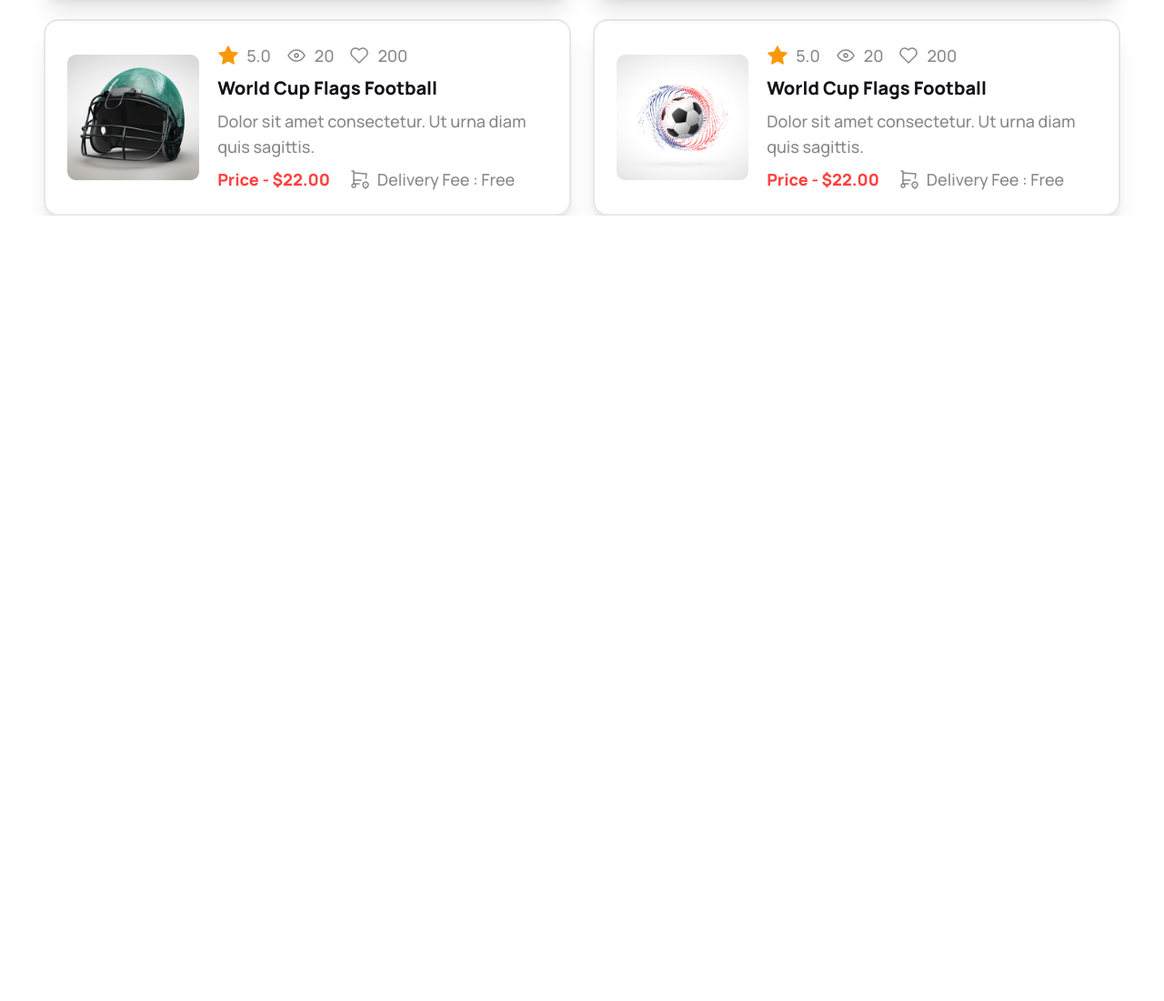
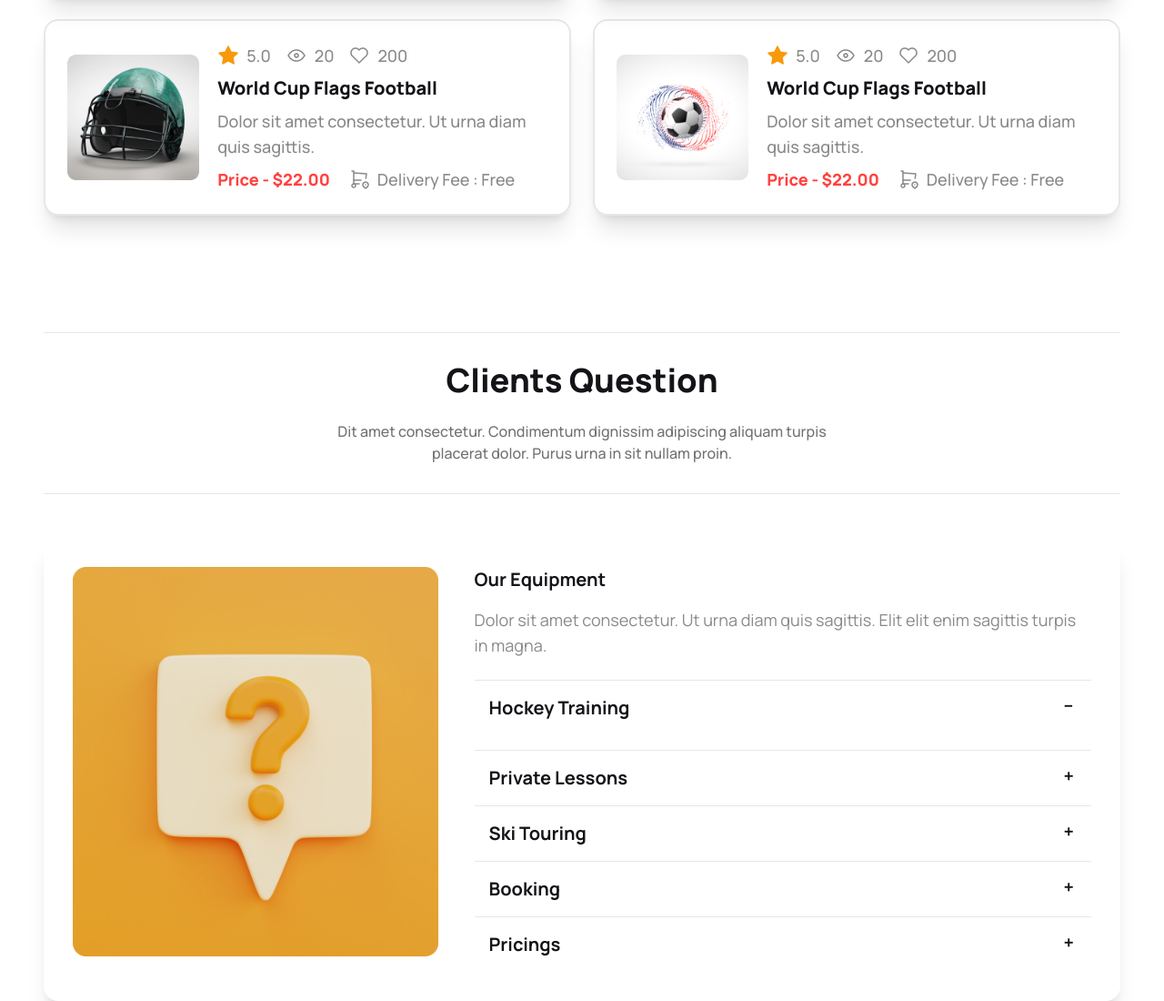
Before and after one commit to mrmoinbd/my-third-assignment, a plain HTML site: page index.html in a window 1280 px wide. Shown: the part 3596-4696 px from the top of the page at 91% size. Before the commit the page ends 3833 px from the top, so only its background shows below. Drawn offline with nearby package versions, Linux system fonts and the light colour scheme.

Commit message:
Client Question section add

```diff
--- a/index.html
+++ b/index.html
@@ -523,17 +523,113 @@
                                 <h3 class="text-[#FF4240] text-lg font-extrabold">Price - $22.00</h3>
                                 <p class="text-[#13131880] text-lg font-medium flex "> <img class="mr-2"
                                         src="./Images/cart-frame.svg" alt="">Delivery Fee : Free</p>
+
                             </div>
 
                         </div>
                     </div>
                     <!-- sixth product card end -->
-
                 </div>
                 <!-- Product card container end -->
             </div>
+
         </section>
         <!-- Our new product section end -->
+
+        <!-- Client Question section start -->
+        <section class="container mx-auto lg:px-12 px-4 lg:mt-32">
+            <hr class="text-[#13131833]  mb-8">
+            <div>
+                <h1 class="text-4xl font-extrabold text-[#131318] text-center">Clients Question</h1>
+                <p class="text-[#13131899] text-[16px] font-medium mt-6 mb-8 text-center lg:w-1/2 mx-auto">Dit amet consectetur. Condimentum dignissim adipiscing aliquam turpis placerat dolor. Purus urna in sit nullam proin.  </p>
+                <hr class="text-[#13131833]  mt-8 mb-12">
+
+                <!-- Accordion container start-->
+                <div class="flex flex-col lg:flex-row p-8  space-x-10 border-[#1313181a] boder-1 rounded-2xl shadow-xl">
+                    <!-- flex first div start-->
+                    <div>
+                        <img src="Images/11.png" alt="">
+                    </div>
+                    <!--  flex first div end -->
+
+                    <!-- flex second div with accordion start-->
+                    <div>
+                        <h2 class="text-[#131318] text-xl font-bold">Our Equipment</h2>
+                        <p class="text-[#13131880] text-lg font-normal mt-4 mb-6">Dolor sit amet consectetur. Ut urna
+                            diam quis
+                            sagittis. Elit elit enim sagittis turpis in magna. </p>
+
+                        <hr class="text-[#13131833]">
+
+                        <div class="text-xl font-bold text-[#131318]">
+
+                            <div class="collapse collapse-plus ">
+                                <input type="radio" name="my-accordion-3" checked="checked" />
+                                <div class="collapse-title">
+                                    Hockey Training
+                                </div>
+                                <div class="collapse-content">
+                                    <p></p>
+                                </div>
+                            </div>
+
+                            <hr class="text-[#13131833]">
+
+                            <div class="collapse collapse-plus ">
+                                <input type="radio" name="my-accordion-3" />
+                                <div class="collapse-title">
+                                    Private Lessons
+                                </div>
+                                <div class="collapse-content">
+                                    <p>hello</p>
+                                </div>
+                            </div>
+
+                            <hr class="text-[#13131833]">
+
+                            <div class="collapse collapse-plus ">
+                                <input type="radio" name="my-accordion-3" />
+                                <div class="collapse-title">
+                                    Ski Touring
+                                </div>
+                                <div class="collapse-content">
+                                    <p>hello</p>
+                                </div>
+                            </div>
+
+                            <hr class="text-[#13131833]">
+
+                            <div class="collapse collapse-plus ">
+                                <input type="radio" name="my-accordion-3" />
+                                <div class="collapse-title">
+                                    Booking
+                                </div>
+                                <div class="collapse-content">
+                                    <p>hello</p>
+                                </div>
+                            </div>
+
+                            <hr class="text-[#13131833]">
+
+                            <div class="collapse collapse-plus">
+                                <input type="radio" name="my-accordion-3" />
+                                <div class="collapse-title">
+                                    Pricings
+                                </div>
+                                <div class="collapse-content">
+                                    <p>hello</p>
+                                </div>
+                            </div>
+
+
+                        </div>
+                    </div>
+                    <!-- flex second div with accordion end-->
+                </div>
+                <!-- Accordion container end-->
+            </div>
+        </section>
+        <!-- Client Question section end -->
 
     </main>
     <footer>
```
